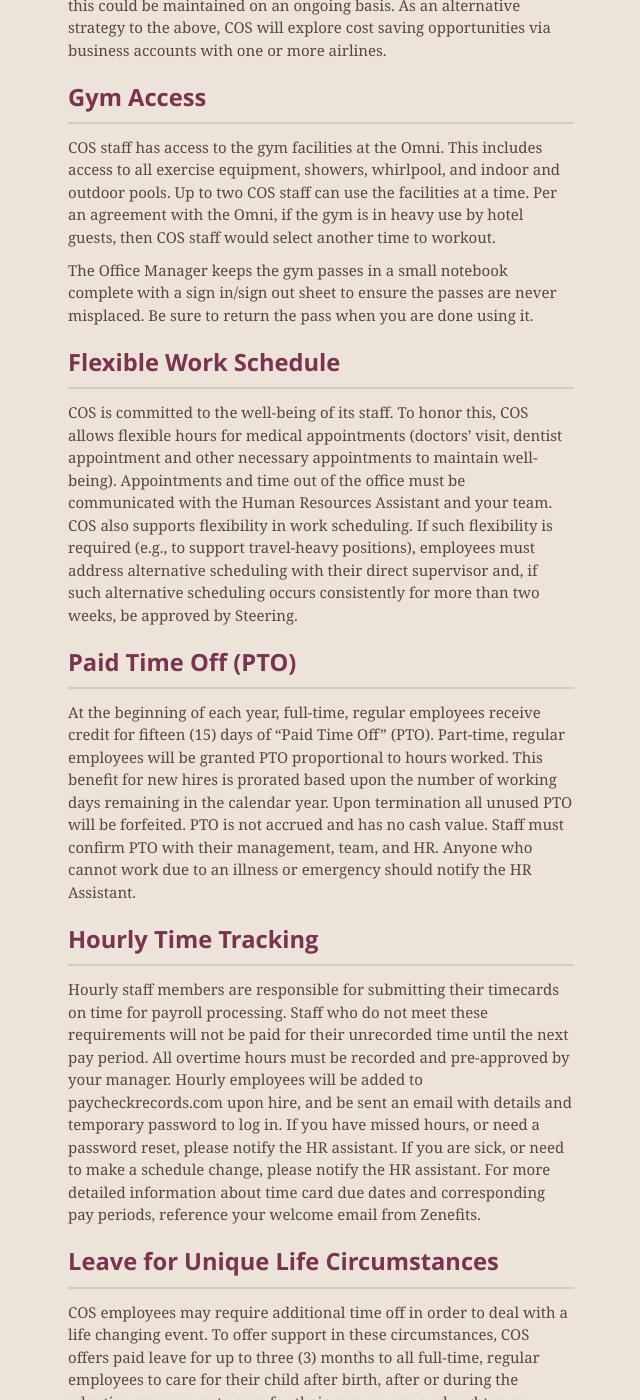
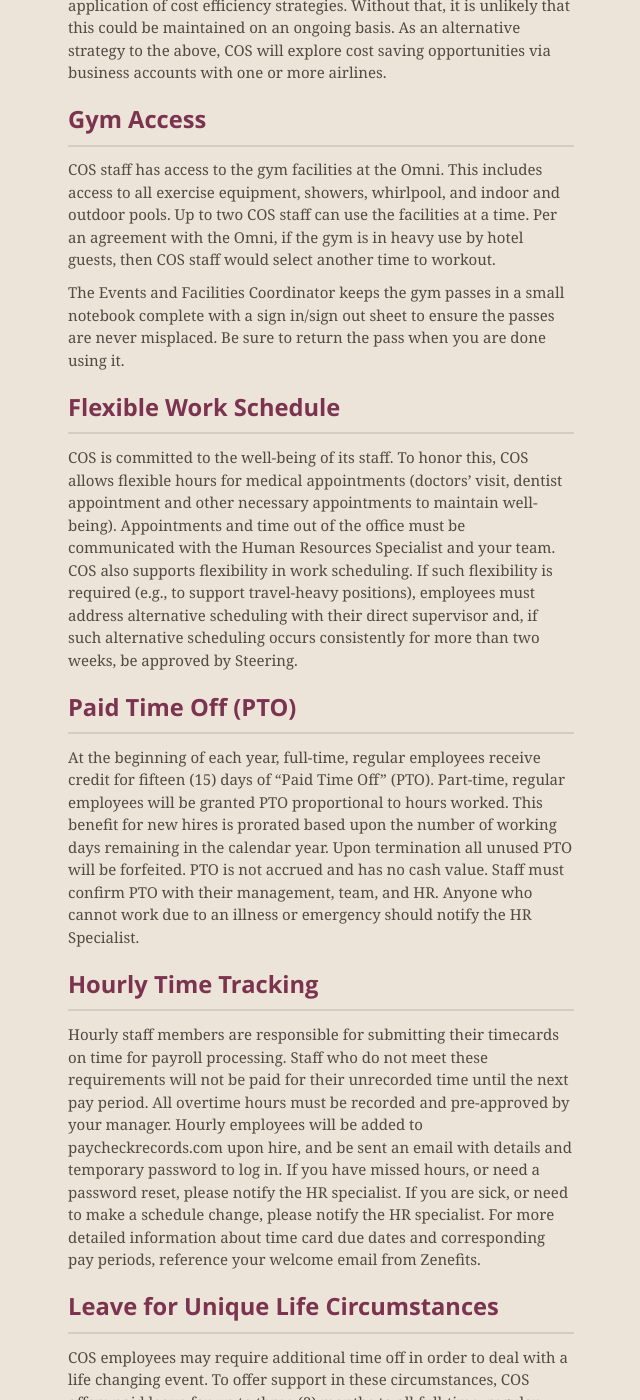
Before and after one commit to CenterForOpenScience/Employee-Manual, a Jekyll site: the page built from index.md, in a window 1280 px wide and 1400 px high, scrolled down 4765 px. Shown: the whole window, without its empty margins (319-959 px from the left). Built offline with Jekyll 4.4.1, drawn with Linux system fonts in a browser that asks for light colours; nearby versions of some CDN libraries; some of the changed text lies outside the part shown.

Commit message:
Update titles, omit duplicate info, edit info

```diff
--- a/index.md
+++ b/index.md
@@ -38,7 +38,7 @@
 Security and Office Access
 ------------------
 
-COS offices will be accessible to full-time, regular staff at all times - even during non-standard business hours. All full-time COS staff will receive an access card to Suite 500 for accessing the Omni Downtown Business Center during non-business hours. Notify the Human Resources Assistant if a pass is lost or broken. Initial access cards will be provided and paid for by COS, but replacement passes will be the responsibility of the employee ($15 per pass). All full-time, regular staff must have a valid and working access card in order to support operations of COS. The last full-time employee to leave the office is responsible for making sure the front and back doors are locked and the security system is re-armed. (Note: this card is also used for parking at the Omni parking garage). If you encounter difficulties with the alarm system, contact information is located on the key panel for the appropriate staff members; immediately call the staff members listed to notify them.
+COS offices will be accessible to full-time, regular staff at all times - even during non-standard business hours. All full-time COS staff will receive an access card to Suite 500 for accessing the Omni Downtown Business Center during non-business hours. Notify the Human Resources Specialist if a pass is lost or broken. Initial access cards will be provided and paid for by COS, but replacement passes will be the responsibility of the employee ($15 per pass). All full-time, regular staff must have a valid and working access card in order to support operations of COS. The last full-time employee to leave the office is responsible for making sure the front and back doors are locked and the security system is re-armed. (Note: this card is also used for parking at the Omni parking garage). If you encounter difficulties with the alarm system, contact information is located on the key panel for the appropriate staff members; immediately call the staff members listed to notify them.
 
 Location
 ------------------
@@ -58,7 +58,7 @@
 Catered Meals and Fully Stocked Kitchen
 ------------------
 
-The COS refrigerator and kitchen cabinets are fully stocked with the staff’s favorite snacks and beverages. If you notice the kitchen is out of something, write it on the blue dry erase board. If you have any special requests for snacks or beverages, let the Office Manager know.
+The COS refrigerator and kitchen cabinets are fully stocked with the staff’s favorite snacks and beverages. If you notice the kitchen is out of something, write it on the blue dry erase board. If you have any special requests for snacks or beverages, let the Events and Facilities Coordinator know.
 
 Wednesdays and Fridays are left over days – many times there will be leftovers from Tuesday and Thursday’s catered lunches. Help yourself or take some home with you. Remember: if you’re the last person to eat left-overs, make sure to put them away and clean up.
 
@@ -67,7 +67,7 @@
 Computing
 ------------------
 
-We are an Apple shop and most of our staff use laptops. Some desks are equipped with 27” monitors for expanding the digital workspace. If computing availability is not meeting your needs, discuss with the Human Resources Assistant to ensure that you have the computing resources needed for success.
+We are an Apple shop and most of our staff use laptops. Some desks are equipped with 27” monitors for expanding the digital workspace. If computing availability is not meeting your needs, discuss with the Human Resources Specialist to ensure that you have the computing resources needed for success.
 
 Parking
 ------------------
@@ -103,23 +103,23 @@
 
 COS staff has access to the gym facilities at the Omni. This includes access to all exercise equipment, showers, whirlpool, and indoor and outdoor pools.  Up to two COS staff can use the facilities at a time.  Per an agreement with the Omni, if the gym is in heavy use by hotel guests, then COS staff would select another time to workout.
 
-The Office Manager keeps the gym passes in a small notebook complete with a sign in/sign out sheet to ensure the passes are never misplaced. Be sure to return the pass when you are done using it.
+The Events and Facilities Coordinator keeps the gym passes in a small notebook complete with a sign in/sign out sheet to ensure the passes are never misplaced. Be sure to return the pass when you are done using it.
 
 
 Flexible Work Schedule
 ------------------
 
-COS is committed to the well-being of its staff. To honor this, COS allows flexible hours for medical appointments (doctors’ visit, dentist appointment and other necessary appointments to maintain well-being). Appointments and time out of the office must be communicated with the Human Resources Assistant and your team. COS also supports flexibility in work scheduling. If such flexibility is required (e.g., to support travel-heavy positions), employees must address alternative scheduling with their direct supervisor and, if such alternative scheduling occurs consistently for more than two weeks, be approved by Steering.
+COS is committed to the well-being of its staff. To honor this, COS allows flexible hours for medical appointments (doctors’ visit, dentist appointment and other necessary appointments to maintain well-being). Appointments and time out of the office must be communicated with the Human Resources Specialist and your team. COS also supports flexibility in work scheduling. If such flexibility is required (e.g., to support travel-heavy positions), employees must address alternative scheduling with their direct supervisor and, if such alternative scheduling occurs consistently for more than two weeks, be approved by Steering.
 
 Paid Time Off (PTO)
 ------------------
 
-At the beginning of each year, full-time, regular employees receive credit for fifteen (15) days of “Paid Time Off” (PTO).  Part-time, regular employees will be granted PTO proportional to hours worked. This benefit for new hires is prorated based upon the number of working days remaining in the calendar year. Upon termination all unused PTO will be forfeited. PTO is not accrued and has no cash value. Staff must confirm PTO with their management, team, and HR. Anyone who cannot work due to an illness or emergency should notify the HR Assistant.
+At the beginning of each year, full-time, regular employees receive credit for fifteen (15) days of “Paid Time Off” (PTO).  Part-time, regular employees will be granted PTO proportional to hours worked. This benefit for new hires is prorated based upon the number of working days remaining in the calendar year. Upon termination all unused PTO will be forfeited. PTO is not accrued and has no cash value. Staff must confirm PTO with their management, team, and HR. Anyone who cannot work due to an illness or emergency should notify the HR Specialist.
 
 Hourly Time Tracking
 --------------------
 
-Hourly staff members are responsible for submitting their timecards on time for payroll processing.  Staff who do not meet these requirements will not be paid for their unrecorded time until the next pay period. All overtime hours must be recorded and pre-approved by your manager.  Hourly employees will be added to paycheckrecords.com upon hire, and be sent an email with details and temporary password to log in. If you have missed hours, or need a password reset, please notify the HR assistant.  If you are sick, or need to make a schedule change, please notify the HR assistant. For more detailed information about time card due dates and corresponding pay periods, reference your welcome email from Zenefits.
+Hourly staff members are responsible for submitting their timecards on time for payroll processing.  Staff who do not meet these requirements will not be paid for their unrecorded time until the next pay period. All overtime hours must be recorded and pre-approved by your manager.  Hourly employees will be added to paycheckrecords.com upon hire, and be sent an email with details and temporary password to log in. If you have missed hours, or need a password reset, please notify the HR specialist.  If you are sick, or need to make a schedule change, please notify the HR specialist. For more detailed information about time card due dates and corresponding pay periods, reference your welcome email from Zenefits.
 
 Leave for Unique Life Circumstances
 ------------------
@@ -176,7 +174,7 @@
 
 COS full-time regular, and part-time regular employees are immediately eligible to participate in the company’s 401(k) plan. COS offers a matching contribution of 100% up to 3% of pay and another 50% up to 5% of pay (the full match will be 4% if participants elect to defer 5%).
 
-Full-time regular and part-time regular employees will be automatically enrolled into the plan at a traditional, elective deferral rate of 6%. Employees are able to modify their elective deferral rate at any time. If employees make changes to their contribution rates, they are to notify the Office Manager immediately via email as it impacts payroll.
+Full-time regular and part-time regular employees will be automatically enrolled into the plan at a traditional, elective deferral rate of 6%. Employees are able to modify their elective deferral rate at any time. If employees make changes to their contribution rates, they are to notify the Human Resources Specialist immediately via email as it impacts payroll.
 
 Despite automatic enrollment into the plan, employees are still required to self enroll at the Vanguard website to set up their individual investment elections.
 
```
Also changed, not shown: other parts of index.md (+2 -4 lines).
